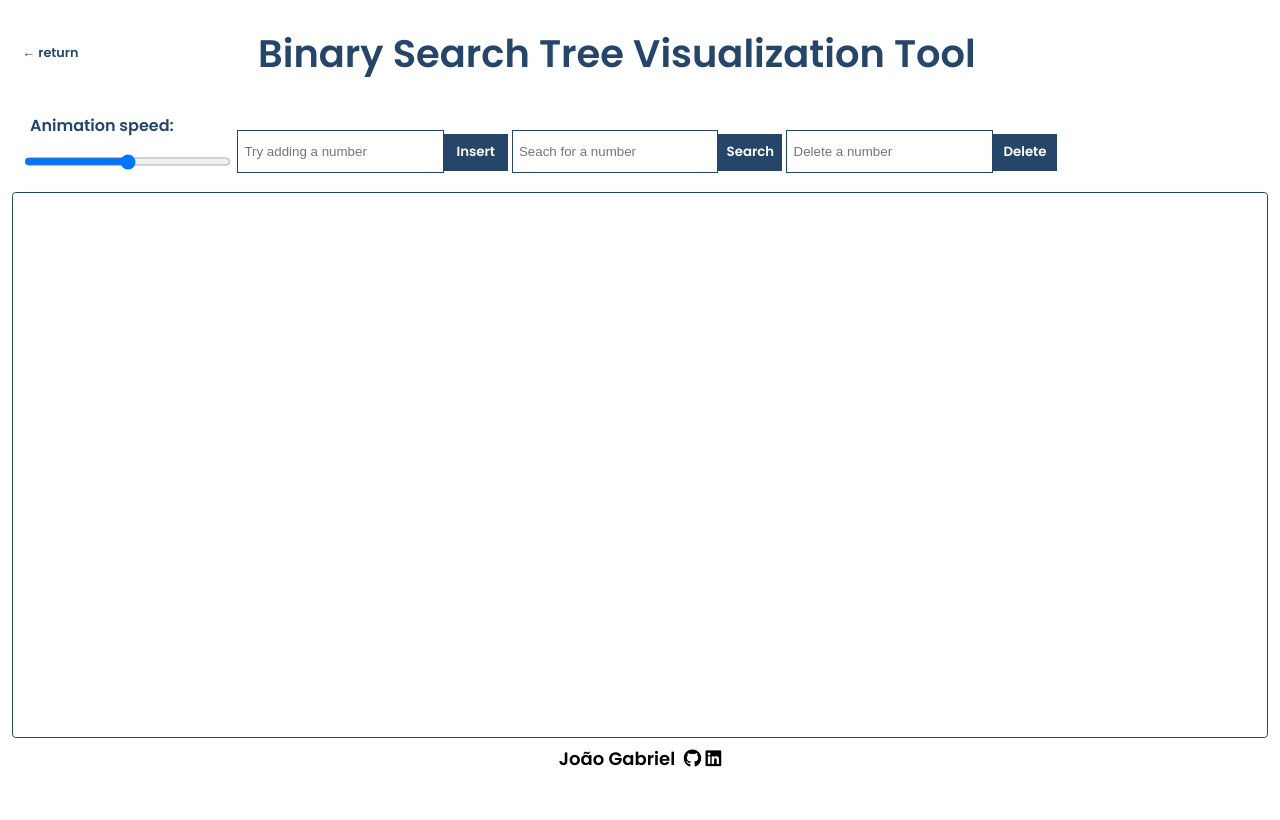
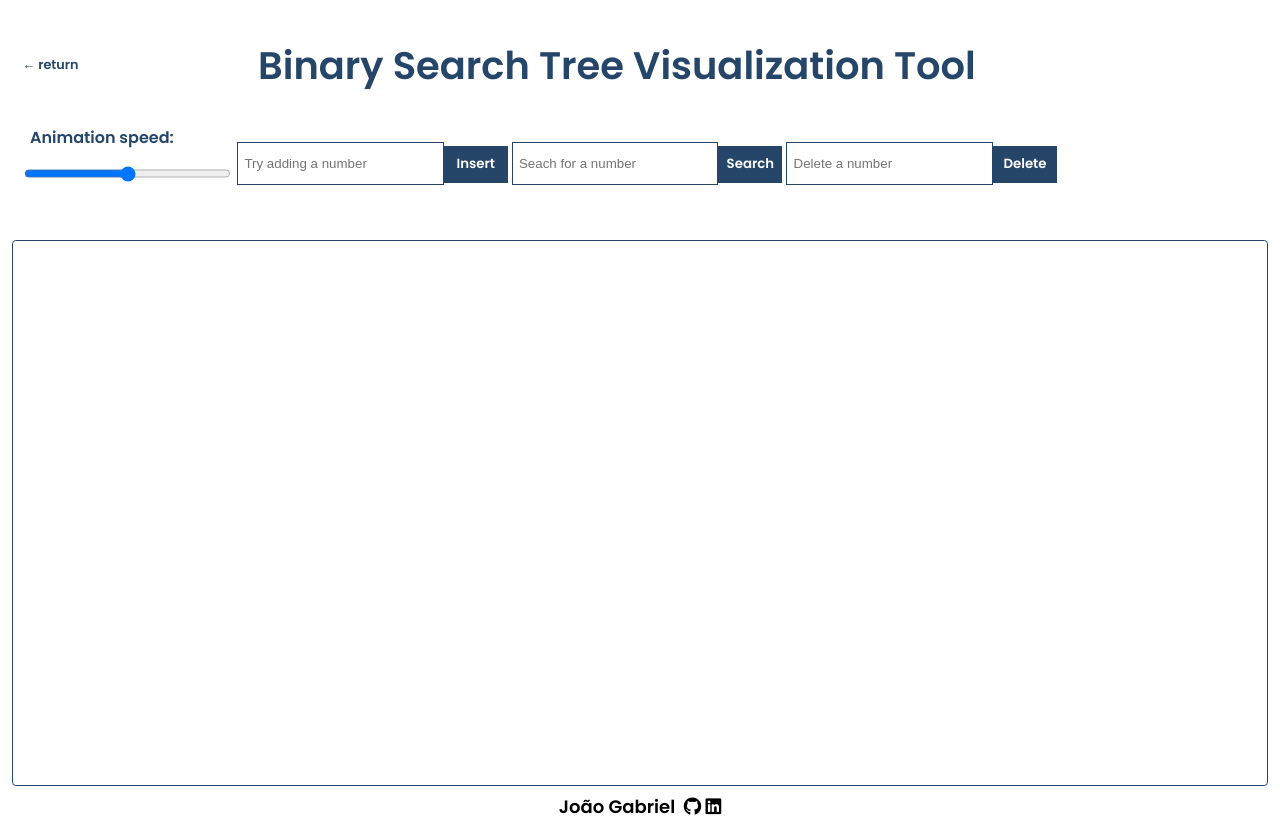
Before and after one commit to joaogabrielferr/data-structures-visualizer, a React (Create React App) app: page /data-structures-visualizer/bst in a window 1280 px wide. Built offline with nearby package versions, Linux system fonts and the light colour scheme.

Commit message:
fixed binary search tree name

```diff
--- a/src/App.css
+++ b/src/App.css
@@ -28,7 +28,7 @@ a, a:hover, a:focus, a:active{
   justify-content: flex-start;
   align-items: center;
   color: #254569;
-  margin-top: 8vh;
+  margin-top: 5vh;
 }
 
 #name p{
@@ -43,7 +43,7 @@ a, a:hover, a:focus, a:active{
 
 #info{
   width: 98%;
-  height: 22vh;
+  height: 28vh;
   display: flex;
   justify-content: center;
   align-items: flex-start;
```
